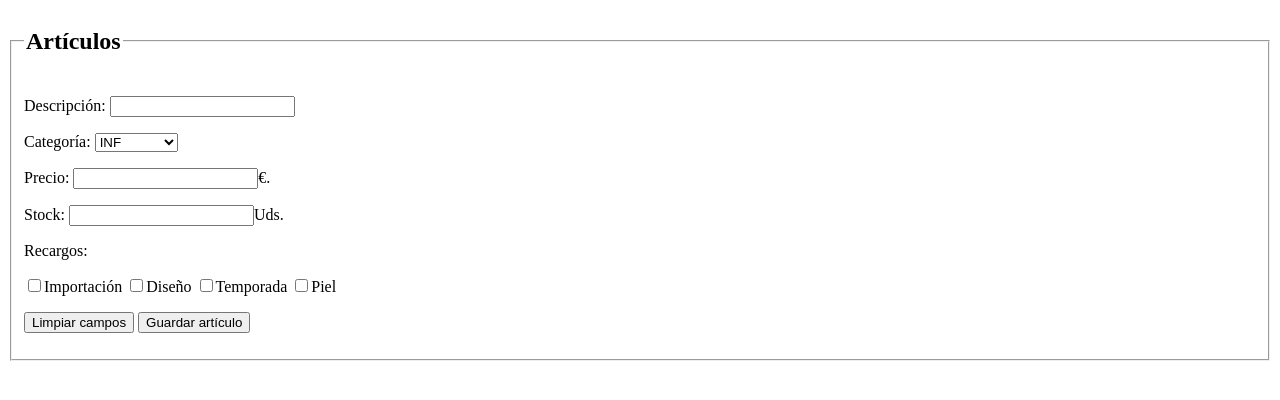
After one commit to antonioc8021/www, a PHP site: the page made by Actividad 3.7 - Solución/articulos.php in a window 1280 px wide. The commit adds this page. Shown: the top 400 px of the page. Run offline with PHP 8.4, Linux system fonts and the light colour scheme.

Commit message:
finish work at home

```diff
--- /dev/null
+++ b/Actividad 3.7 - Solución/articulos.php
@@ -0,0 +1,116 @@
+<!DOCTYPE html>
+<html>
+    <head>
+        <meta http-equiv="Content-Type" content="text/html; charset=UTF-8">
+        <title>Artículos</title>
+    </head>
+    <body>
+		<?php
+			include_once 'articulos_funciones.php';
+			if (isset($_POST['enviar']) && !empty($_POST['descripcion'])
+				&& !empty($_POST['categoria']) && !empty($_POST['precio'])
+				&& !empty($_POST['stock'])) {
+				$descripcion = $_POST['descripcion'];
+				$categoria = $_POST['categoria'];
+				$precio = $_POST['precio'];
+				$stock = $_POST['stock'];
+				if (!empty($_POST['recargos'])) {
+					$recargos = $_POST['recargos'];
+					$recargo = calcula_recargo($precio, $recargos);
+				}
+				else
+					$recargo = 0;
+				$descuento = calcula_descuento($precio,$recargo);
+				$pvp = calcula_total($precio, $recargo, $descuento);
+				print "<fieldset>";
+				print "<legend><h2>Producto guardado</h2></legend>";
+				print "<p>Descripción: ".$descripcion."</p>";
+				print "<p>Categoría: ".$categoria."</p>";
+				print "<p>Stock: ".$stock."</p>";
+				if (!empty($_POST['recargos'])) {
+					print "<p>Recargos: ";
+					foreach ($recargos as $cargo)
+						print $cargo."  ";
+					print "</p>";
+				} else
+					print "<p>No hay recargos</p>";
+				printf ("<p>Precio: %.2f€", $precio);
+				printf ("<br/>Recargo: %.2f€",$recargo);
+				printf ("<br/>Descuento: %.2f€",$descuento);
+				printf ("<br/><b>PVP: %.2f€.</b></p>",$pvp);
+				print "<p><a href='$_SERVER[PHP_SELF]'>Volver al inicio</a></p>";
+				print"</fieldset>";
+			} else {
+		?>
+		<fieldset>
+		<legend><h2>Artículos</h2></legend>
+		<form name="input" action="<?php echo $_SERVER['PHP_SELF'];?>" method="post">
+			<p>
+				Descripción:
+				<input type="text" name="descripcion" value="<?php if (!empty($_POST['descripcion'])) echo $_POST['descripcion'];?>" />
+				<?php
+					if (isset($_POST['enviar']) && empty($_POST['descripcion']))
+						echo "<span style='color:red'> &lt;-- Debe introducir la descripción!!</span>"
+				?>
+			</p>
+			<p>
+				Categoría:
+				<select name="categoria" />
+				<?php
+					$categorias = array ("INF"=>"Infantil","JUV"=>"Juvenil","VET"=>"Veterano","ALE"=>"Alevín","CLASE_A"=>"Clase A","CLASE_B"=>"Clase B","CLASE_C"=>"Clase C");
+					foreach ($categorias as $clave => $categoria){
+						if (isset($_POST['enviar']) && !empty($_POST['categoria']) && $_POST['categoria']==$categoria)
+							print "<option value=".$categoria." selected>".$clave."</option>";
+						else
+							print "<option value=".$categoria.">".$clave."</option>";
+					}
+				?>
+				</select>
+				<?php
+					if ((isset($_POST['enviar']) && empty($_POST['categoria'])))
+						echo "<span style='color:red'> &lt;-- Debe introducir la categoría!!</span>"
+				?>
+			</p>
+			<p>
+				Precio:
+				<input type="number" name="precio" min="0" value="<?php if (!empty($_POST['precio'])) echo $_POST['precio'];?>" />€.
+				<?php
+					if (isset($_POST['enviar']) && empty($_POST['precio']))
+						echo "<span style='color:red'> &lt;-- Debe introducir el precio!!</span>"
+				?>
+			</p>
+			<p>
+				Stock:
+				<input type="number" name="stock"  min="1" value="<?php if (!empty($_POST['stock'])) echo $_POST['stock'];?>" />Uds.
+				<?php
+					if (isset($_POST['enviar']) && empty($_POST['stock']))
+						echo "<span style='color:red'> &lt;-- Debe introducir el stock!!</span>"
+				?>
+			</p>
+			<p>
+				Recargos:
+			</p>
+			<p>
+				<?php
+					$lista_recargos = array ("Importación","Diseño","Temporada","Piel");
+					foreach ($lista_recargos as $recargo){
+						print "<input type='checkbox' name='recargos[]' value='$recargo' ";
+						if (isset($_POST['recargos']) && in_array($recargo,$_POST['recargos']))
+							print "checked='checked'";
+						print "/>";
+						print "$recargo ";
+					}
+				?>
+			</p>
+			<p>
+				<input type="reset" value="Limpiar campos" name="limpiar" />
+				<input type="submit" value="Guardar artículo" name="enviar" />
+			</p>
+		</form>
+		</table>
+		</fieldset>
+		<?php
+			}
+		?>
+	</body>
+</html>
--- /dev/null
+++ b/Actividad 3.7 - Solución/articulos_funciones.php
@@ -0,0 +1,24 @@
+<?php
+
+	function calcula_recargo ($precio, $recargos) {
+		$rec_imp = $rec_dis = $rec_tem = $rec_pie = 0;
+		if (in_array("Importación",$recargos))
+			$rec_imp = $precio * 0.1;
+		if (in_array("Diseño",$recargos))
+			$rec_dis = $precio * 0.12;
+		if (in_array("Temporada",$recargos))
+			$rec_tem = $precio * 0.08;
+		if (in_array("Piel",$recargos))
+			$rec_pie = $precio * 0.15;
+		return $rec_imp + $rec_dis + $rec_tem + $rec_pie;
+	}
+
+	function calcula_descuento ($precio, $recargo) {
+		return ($precio + $recargo) * 0.05;
+	}
+
+	function calcula_total ($precio, $recargo, $descuento) {
+		return $precio + $recargo - $descuento;
+	}
+
+?>
```
Also changed, not shown: Actividad3_7/registro.php (+24 -8 lines).
